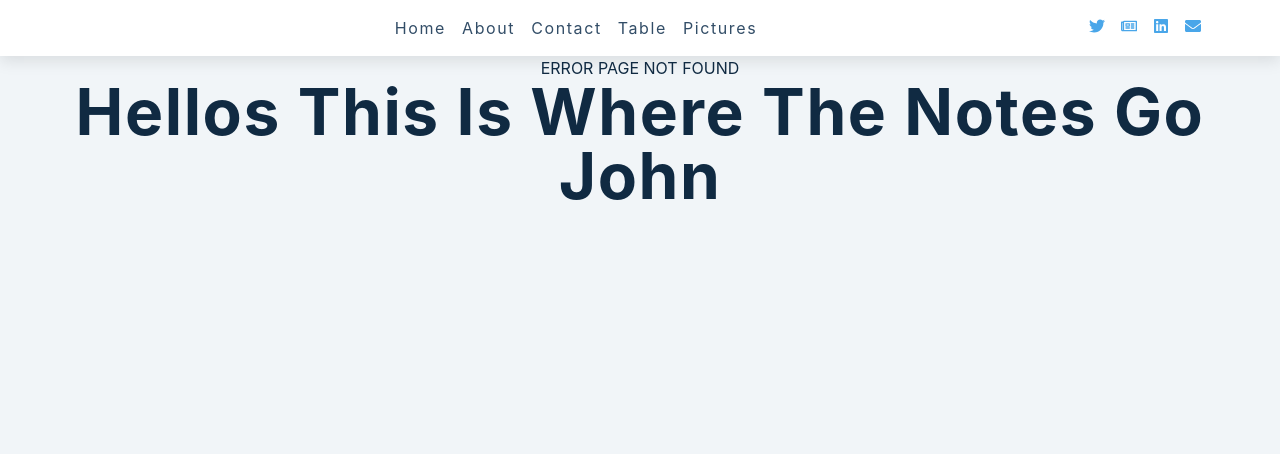
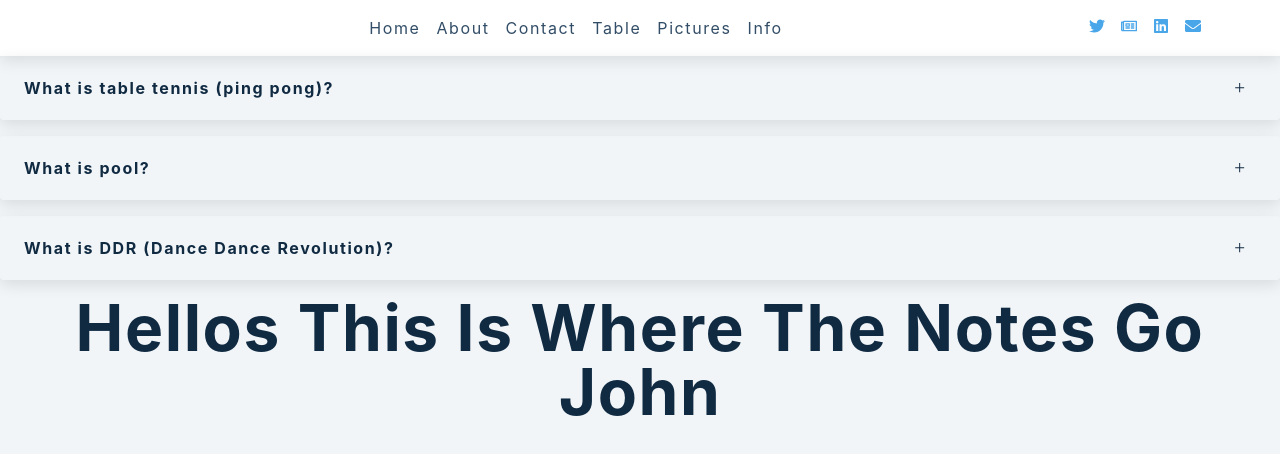
Before and after one commit to johntran1203/helpjohngetgood, a React (Create React App) app: page /info in a window 1280 px wide. Before the commit this address had no page. Shown: the top 454 px of the page. Built offline with nearby package versions, Linux system fonts and the light colour scheme.

Commit message:
toggle the info part of the project

```diff
--- a/src/App.js
+++ b/src/App.js
@@ -9,12 +9,16 @@ import Navbar from './components/Navbar';
 import ErrorPage from './components/ErrorPage';
 import About from './components/About';
 import Notes from './components/Notes';
+import Info from './components/Info';
+import { definition } from './components/data';
 
 export const AppContext = createContext()
 
 function App() {
   const [userName, setUserName] = useState("john")
   const [loading, setLoading] = useState(true)
+  const [infos, setInfos] = useState(definition);
+  console.log(infos)
 
   return (
     <div className="App">
@@ -26,6 +30,9 @@ function App() {
           <Route path='/table' element={<Table />}/>
           <Route path='/contact' element={<Contact  />}/>
           <Route path='/about' element={<About />}/>
+          <Route path='/info' element={infos.map((info)=>{
+            return (<Info key={info.id} {...info}/>)
+          })}/>
           <Route path="*" element={<ErrorPage />}/>
         </Routes>
       </Router>
--- /dev/null
+++ b/src/components/Info.jsx
@@ -0,0 +1,20 @@
+import { useState } from "react";
+import { AiOutlineMinus, AiOutlinePlus } from "react-icons/ai";
+
+
+const Info = ({title, answer}) => {
+  const [showInfo, setShowInfo] = useState(false);
+
+  return (
+    <article className='question'>
+      <header>
+        <h4>{title}</h4>
+        <button className='btn' onClick={() => setShowInfo(!showInfo)}>
+          {showInfo ? <AiOutlineMinus /> : <AiOutlinePlus />}
+        </button>
+      </header>
+      {showInfo && <p>{answer}</p>}
+    </article>
+  );
+};
+export default Info;
--- a/src/components/Navbar.jsx
+++ b/src/components/Navbar.jsx
@@ -1,5 +1,4 @@
 import React, { useState, useRef, useEffect } from 'react';
-import { Link } from "react-router-dom";
 import { links, social } from "./data";
 import { FaBars } from 'react-icons/fa';
 
--- a/src/components/data.js
+++ b/src/components/data.js
@@ -26,6 +26,11 @@ export const links = [
     url: '/pictures',
     text: 'pictures',
   },
+  {
+    id: 6,
+    url: '/info',
+    text: 'Info',
+  },
 ]
 
 export const social = [
@@ -50,3 +55,24 @@ export const social = [
     icon: <FaEnvelope />,
   },
 ]
+
+export const definition = [
+    {
+      id: 1,
+      title: 'What is table tennis (ping pong)?',
+      answer:
+        'Table tennis, also known as ping-pong and whiff-whaff, is a sport in which two or four players hit a lightweight ball, also known as the ping-pong ball, back and forth across a table using small solid rackets. The game takes place on a hard table divided by a net. Except for the initial serve, the rules are generally as follows: players must allow a ball played toward them to bounce once on their side of the table and must return it so that it bounces on the opposite side at least once. A point is scored when a player fails to return the ball within the rules.',
+    },
+    {
+      id: 2,
+      title: 'What is pool?',
+      answer:
+        'Pool is a classification of cue sports played on a table with six pockets along the rails, into which balls are deposited. Each specific pool game has its own name; some of the better-known include eight-ball, blackball, nine-ball, ten-ball, seven-ball, straight pool, one-pocket, and bank pool.',
+    },
+    {
+      id: 3,
+      title: 'What is DDR (Dance Dance Revolution)?',
+      answer:
+        'Dance Dance Revolution is the pioneering series of the rhythm and dance genre in video games. Players stand on a "dance platform" or stage and hit colored arrows laid out in a cross with their feet to musical and visual cues. Players are judged by how well they time their dance to the patterns presented to them and are allowed to choose more music to play to if they receive a passing score.',
+    },
+  ]
--- a/src/index.css
+++ b/src/index.css
@@ -230,3 +230,44 @@ nav {
     color: var(--clr-primary-7);
   }
 }
+
+.question {
+  padding: 1rem 1.5rem;
+  border: 2px solid var(--clr-grey-special);
+  margin-bottom: 1rem;
+  border-radius: var(--radius);
+  box-shadow: var(--light-shadow);
+}
+.question h4 {
+  text-transform: none;
+  line-height: 1.5;
+}
+.question p {
+  color: var(--clr-grey-3);
+  margin-bottom: 0;
+  margin-top: 0.5rem;
+}
+.question header {
+  display: flex;
+  justify-content: space-between;
+  align-items: center;
+}
+.question header h4 {
+  margin-bottom: 0;
+}
+.btn {
+  background: transparent;
+  border-color: transparent;
+  width: 2rem;
+  height: 2rem;
+  background: var(--clr-grey-special);
+  display: flex;
+  align-items: center;
+  justify-content: center;
+  border-radius: 50%;
+  color: var(--clr-red-special);
+  cursor: pointer;
+  margin-left: 1rem;
+  align-self: center;
+  min-width: 2rem;
+}
```
Also changed, not shown: src/components/Profile.js (deleted).
